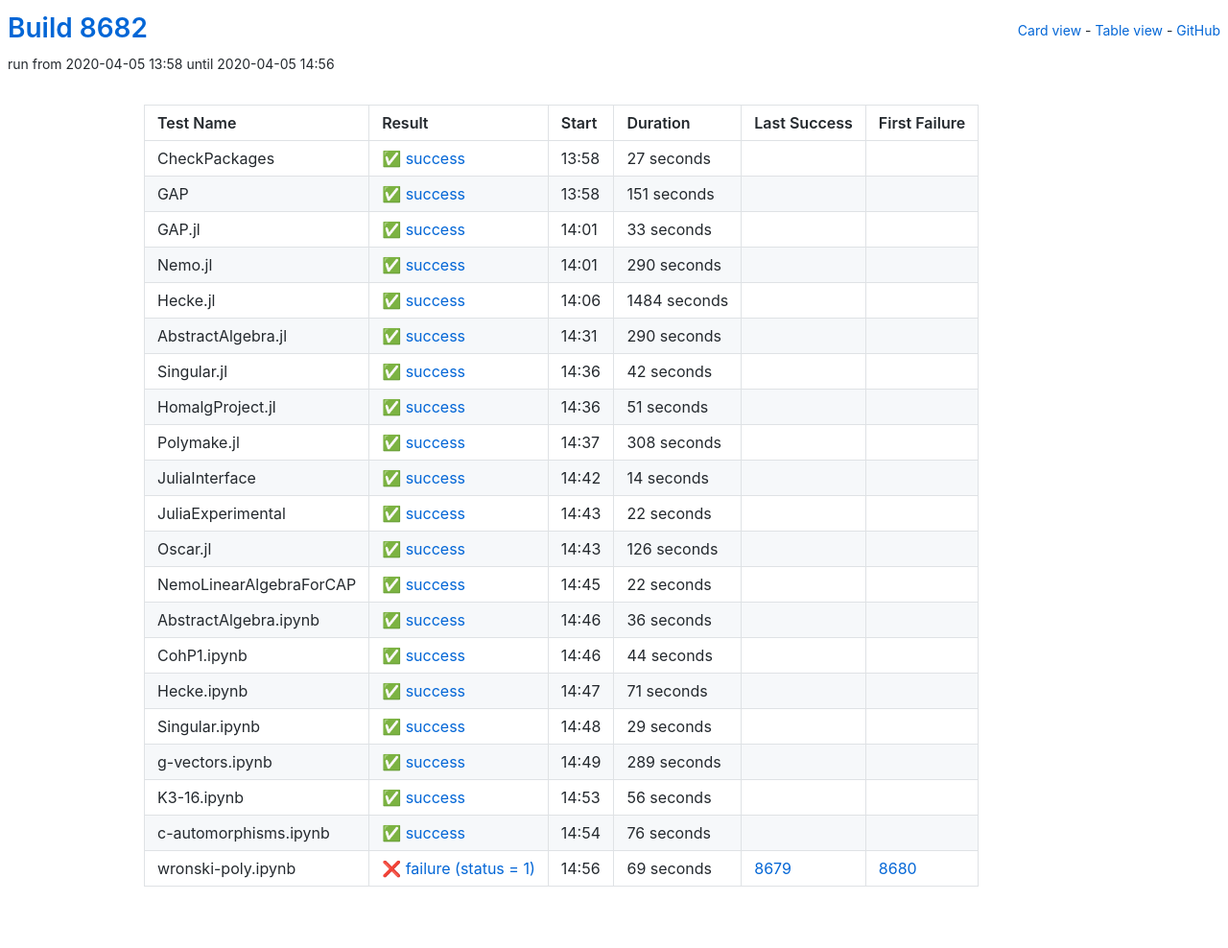
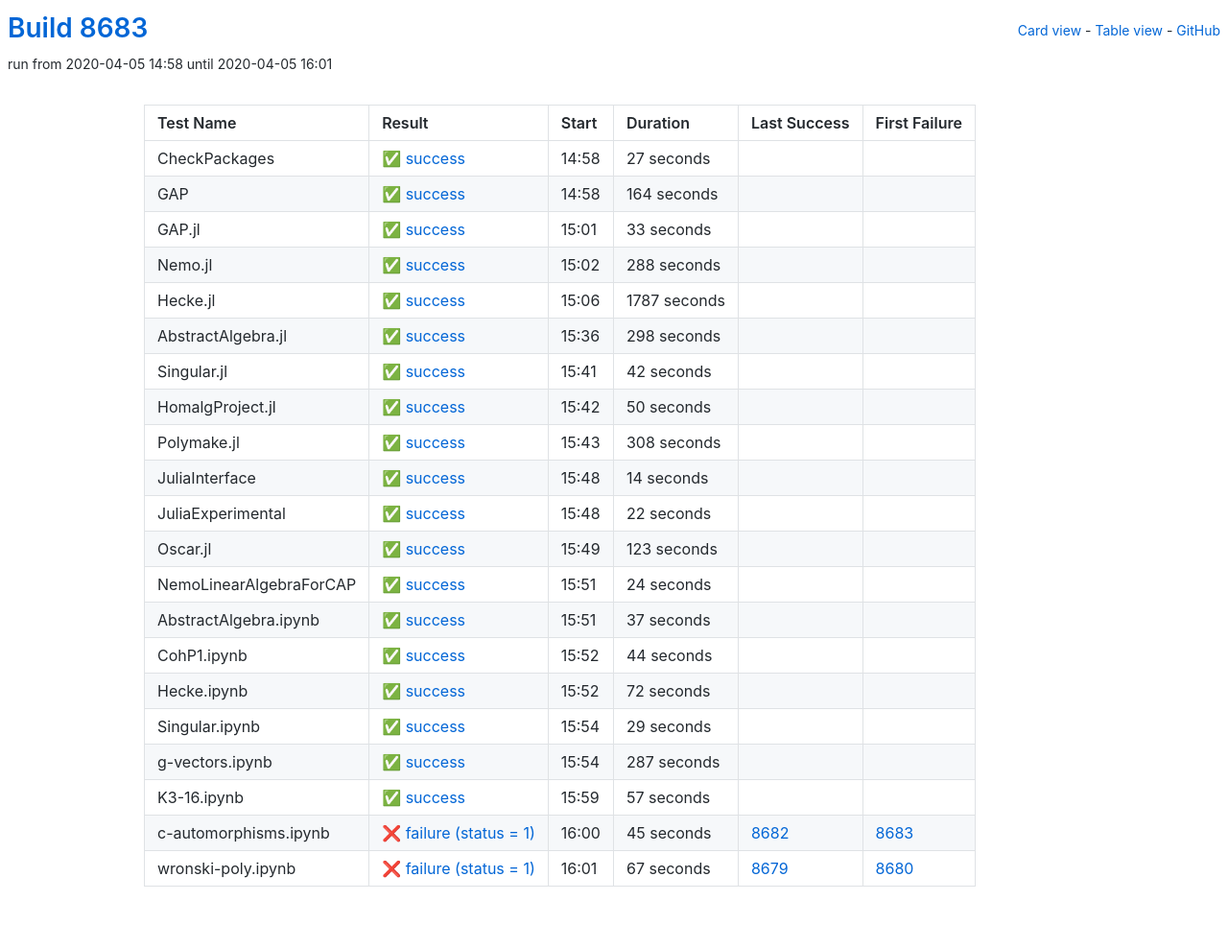
Before and after one commit to oscar-system/oscar-ci-status, a Jekyll site: the page built from table.html, in a window 1280 px wide. Shown: the whole page at 96% size. Built offline with Jekyll 4.4.1, drawn with Linux system fonts in a browser that asks for light colours.

Commit message:
Build 8683

```diff
--- a/_data/ci.yml
+++ b/_data/ci.yml
@@ -1,5 +1,5 @@
-build: 8682
-build_url: https://oscarci.mathematik.uni-kl.de/job/oscar/8682/
+build: 8683
+build_url: https://oscarci.mathematik.uni-kl.de/job/oscar/8683/
 job: oscar
 tests:
 - duration: 27
@@ -8,20 +8,20 @@
   first_failure_url: null
   last_success: false
   last_success_url: null
-  log: https://oscarci.mathematik.uni-kl.de/job/oscar/8682/artifact/logs/build-8682/CheckPackages.log
+  log: https://oscarci.mathematik.uni-kl.de/job/oscar/8683/artifact/logs/build-8683/CheckPackages.log
   name: CheckPackages
-  start: 2020-04-05 13:58
+  start: 2020-04-05 14:58
   status: success
   success: true
-- duration: 151
+- duration: 164
   exitcode: 0
   first_failure: false
   first_failure_url: null
   last_success: false
   last_success_url: null
-  log: https://oscarci.mathematik.uni-kl.de/job/oscar/8682/artifact/logs/build-8682/GAP.log
+  log: https://oscarci.mathematik.uni-kl.de/job/oscar/8683/artifact/logs/build-8683/GAP.log
   name: GAP
-  start: 2020-04-05 13:58
+  start: 2020-04-05 14:58
   status: success
   success: true
 - duration: 33
@@ -30,42 +30,42 @@
   first_failure_url: null
   last_success: false
   last_success_url: null
-  log: https://oscarci.mathematik.uni-kl.de/job/oscar/8682/artifact/logs/build-8682/GAP.jl.log
+  log: https://oscarci.mathematik.uni-kl.de/job/oscar/8683/artifact/logs/build-8683/GAP.jl.log
   name: GAP.jl
-  start: 2020-04-05 14:01
+  start: 2020-04-05 15:01
   status: success
   success: true
-- duration: 290
+- duration: 288
   exitcode: 0
   first_failure: false
   first_failure_url: null
   last_success: false
   last_success_url: null
-  log: https://oscarci.mathematik.uni-kl.de/job/oscar/8682/artifact/logs/build-8682/Nemo.jl.log
+  log: https://oscarci.mathematik.uni-kl.de/job/oscar/8683/artifact/logs/build-8683/Nemo.jl.log
   name: Nemo.jl
-  start: 2020-04-05 14:01
+  start: 2020-04-05 15:02
   status: success
   success: true
-- duration: 1484
+- duration: 1787
   exitcode: 0
   first_failure: false
   first_failure_url: null
   last_success: false
   last_success_url: null
-  log: https://oscarci.mathematik.uni-kl.de/job/oscar/8682/artifact/logs/build-8682/Hecke.jl.log
+  log: https://oscarci.mathematik.uni-kl.de/job/oscar/8683/artifact/logs/build-8683/Hecke.jl.log
   name: Hecke.jl
-  start: 2020-04-05 14:06
+  start: 2020-04-05 15:06
   status: success
   success: true
-- duration: 290
+- duration: 298
   exitcode: 0
   first_failure: false
   first_failure_url: null
   last_success: false
   last_success_url: null
-  log: https://oscarci.mathematik.uni-kl.de/job/oscar/8682/artifact/logs/build-8682/AbstractAlgebra.jl.log
+  log: https://oscarci.mathematik.uni-kl.de/job/oscar/8683/artifact/logs/build-8683/AbstractAlgebra.jl.log
   name: AbstractAlgebra.jl
-  start: 2020-04-05 14:31
+  start: 2020-04-05 15:36
   status: success
   success: true
 - duration: 42
@@ -74,20 +74,20 @@
   first_failure_url: null
   last_success: false
   last_success_url: null
-  log: https://oscarci.mathematik.uni-kl.de/job/oscar/8682/artifact/logs/build-8682/Singular.jl.log
+  log: https://oscarci.mathematik.uni-kl.de/job/oscar/8683/artifact/logs/build-8683/Singular.jl.log
   name: Singular.jl
-  start: 2020-04-05 14:36
+  start: 2020-04-05 15:41
   status: success
   success: true
-- duration: 51
+- duration: 50
   exitcode: 0
   first_failure: false
   first_failure_url: null
   last_success: false
   last_success_url: null
-  log: https://oscarci.mathematik.uni-kl.de/job/oscar/8682/artifact/logs/build-8682/HomalgProject.jl.log
+  log: https://oscarci.mathematik.uni-kl.de/job/oscar/8683/artifact/logs/build-8683/HomalgProject.jl.log
   name: HomalgProject.jl
-  start: 2020-04-05 14:36
+  start: 2020-04-05 15:42
   status: success
   success: true
 - duration: 308
@@ -96,9 +96,9 @@
   first_failure_url: null
   last_success: false
   last_success_url: null
-  log: https://oscarci.mathematik.uni-kl.de/job/oscar/8682/artifact/logs/build-8682/Polymake.jl.log
+  log: https://oscarci.mathematik.uni-kl.de/job/oscar/8683/artifact/logs/build-8683/Polymake.jl.log
   name: Polymake.jl
-  start: 2020-04-05 14:37
+  start: 2020-04-05 15:43
   status: success
   success: true
 - duration: 14
@@ -107,9 +107,9 @@
   first_failure_url: null
   last_success: false
   last_success_url: null
-  log: https://oscarci.mathematik.uni-kl.de/job/oscar/8682/artifact/logs/build-8682/JuliaInterface.log
+  log: https://oscarci.mathematik.uni-kl.de/job/oscar/8683/artifact/logs/build-8683/JuliaInterface.log
   name: JuliaInterface
-  start: 2020-04-05 14:42
+  start: 2020-04-05 15:48
   status: success
   success: true
 - duration: 22
@@ -118,42 +118,42 @@
   first_failure_url: null
   last_success: false
   last_success_url: null
-  log: https://oscarci.mathematik.uni-kl.de/job/oscar/8682/artifact/logs/build-8682/JuliaExperimental.log
+  log: https://oscarci.mathematik.uni-kl.de/job/oscar/8683/artifact/logs/build-8683/JuliaExperimental.log
   name: JuliaExperimental
-  start: 2020-04-05 14:43
+  start: 2020-04-05 15:48
   status: success
   success: true
-- duration: 126
+- duration: 123
   exitcode: 0
   first_failure: false
   first_failure_url: null
   last_success: false
   last_success_url: null
-  log: https://oscarci.mathematik.uni-kl.de/job/oscar/8682/artifact/logs/build-8682/Oscar.jl.log
+  log: https://oscarci.mathematik.uni-kl.de/job/oscar/8683/artifact/logs/build-8683/Oscar.jl.log
   name: Oscar.jl
-  start: 2020-04-05 14:43
+  start: 2020-04-05 15:49
   status: success
   success: true
-- duration: 22
+- duration: 24
   exitcode: 0
   first_failure: false
   first_failure_url: null
   last_success: false
   last_success_url: null
-  log: https://oscarci.mathematik.uni-kl.de/job/oscar/8682/artifact/logs/build-8682/NemoLinearAlgebraForCAP.log
+  log: https://oscarci.mathematik.uni-kl.de/job/oscar/8683/artifact/logs/build-8683/NemoLinearAlgebraForCAP.log
   name: NemoLinearAlgebraForCAP
-  start: 2020-04-05 14:45
+  start: 2020-04-05 15:51
   status: success
   success: true
-- duration: 36
+- duration: 37
   exitcode: 0
   first_failure: false
   first_failure_url: null
   last_success: false
   last_success_url: null
-  log: https://oscarci.mathematik.uni-kl.de/job/oscar/8682/artifact/logs/build-8682/AbstractAlgebra.ipynb.log
+  log: https://oscarci.mathematik.uni-kl.de/job/oscar/8683/artifact/logs/build-8683/AbstractAlgebra.ipynb.log
   name: AbstractAlgebra.ipynb
-  start: 2020-04-05 14:46
+  start: 2020-04-05 15:51
   status: success
   success: true
 - duration: 44
@@ -162,20 +162,20 @@
   first_failure_url: null
   last_success: false
   last_success_url: null
-  log: https://oscarci.mathematik.uni-kl.de/job/oscar/8682/artifact/logs/build-8682/CohP1.ipynb.log
+  log: https://oscarci.mathematik.uni-kl.de/job/oscar/8683/artifact/logs/build-8683/CohP1.ipynb.log
   name: CohP1.ipynb
-  start: 2020-04-05 14:46
+  start: 2020-04-05 15:52
   status: success
   success: true
-- duration: 71
+- duration: 72
   exitcode: 0
   first_failure: false
   first_failure_url: null
   last_success: false
   last_success_url: null
-  log: https://oscarci.mathematik.uni-kl.de/job/oscar/8682/artifact/logs/build-8682/Hecke.ipynb.log
+  log: https://oscarci.mathematik.uni-kl.de/job/oscar/8683/artifact/logs/build-8683/Hecke.ipynb.log
   name: Hecke.ipynb
-  start: 2020-04-05 14:47
+  start: 2020-04-05 15:52
   status: success
   success: true
 - duration: 29
@@ -184,52 +184,52 @@
   first_failure_url: null
   last_success: false
   last_success_url: null
-  log: https://oscarci.mathematik.uni-kl.de/job/oscar/8682/artifact/logs/build-8682/Singular.ipynb.log
+  log: https://oscarci.mathematik.uni-kl.de/job/oscar/8683/artifact/logs/build-8683/Singular.ipynb.log
   name: Singular.ipynb
-  start: 2020-04-05 14:48
+  start: 2020-04-05 15:54
   status: success
   success: true
-- duration: 289
+- duration: 287
   exitcode: 0
   first_failure: false
   first_failure_url: null
   last_success: false
   last_success_url: null
-  log: https://oscarci.mathematik.uni-kl.de/job/oscar/8682/artifact/logs/build-8682/g-vectors.ipynb.log
+  log: https://oscarci.mathematik.uni-kl.de/job/oscar/8683/artifact/logs/build-8683/g-vectors.ipynb.log
   name: g-vectors.ipynb
-  start: 2020-04-05 14:49
+  start: 2020-04-05 15:54
   status: success
   success: true
-- duration: 56
+- duration: 57
   exitcode: 0
   first_failure: false
   first_failure_url: null
   last_success: false
   last_success_url: null
-  log: https://oscarci.mathematik.uni-kl.de/job/oscar/8682/artifact/logs/build-8682/K3-16.ipynb.log
+  log: https://oscarci.mathematik.uni-kl.de/job/oscar/8683/artifact/logs/build-8683/K3-16.ipynb.log
   name: K3-16.ipynb
-  start: 2020-04-05 14:53
+  start: 2020-04-05 15:59
   status: success
   success: true
-- duration: 76
-  exitcode: 0
-  first_failure: false
-  first_failure_url: null
-  last_success: false
-  last_success_url: null
-  log: https://oscarci.mathematik.uni-kl.de/job/oscar/8682/artifact/logs/build-8682/c-automorphisms.ipynb.log
+- duration: 45
+  exitcode: 1
+  first_failure: 8683
+  first_failure_url: https://oscarci.mathematik.uni-kl.de/job/oscar/8683/
+  last_success: 8682
+  last_success_url: https://oscarci.mathematik.uni-kl.de/job/oscar/8682/
+  log: https://oscarci.mathematik.uni-kl.de/job/oscar/8683/artifact/logs/build-8683/c-automorphisms.ipynb.log
   name: c-automorphisms.ipynb
-  start: 2020-04-05 14:54
-  status: success
-  success: true
-- duration: 69
+  start: 2020-04-05 16:00
+  status: failure
+  success: false
+- duration: 67
   exitcode: 1
   first_failure: 8680
   first_failure_url: https://oscarci.mathematik.uni-kl.de/job/oscar/8680/
   last_success: 8679
   last_success_url: https://oscarci.mathematik.uni-kl.de/job/oscar/8679/
-  log: https://oscarci.mathematik.uni-kl.de/job/oscar/8682/artifact/logs/build-8682/wronski-poly.ipynb.log
+  log: https://oscarci.mathematik.uni-kl.de/job/oscar/8683/artifact/logs/build-8683/wronski-poly.ipynb.log
   name: wronski-poly.ipynb
-  start: 2020-04-05 14:56
+  start: 2020-04-05 16:01
   status: failure
   success: false
```
Also changed, not shown: README.md.
